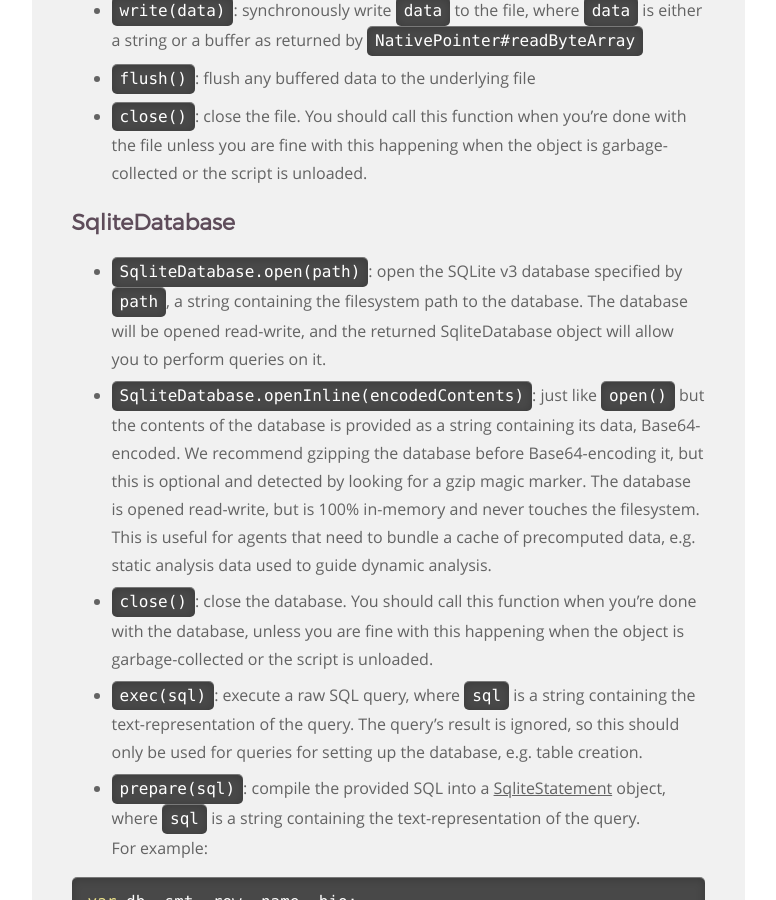
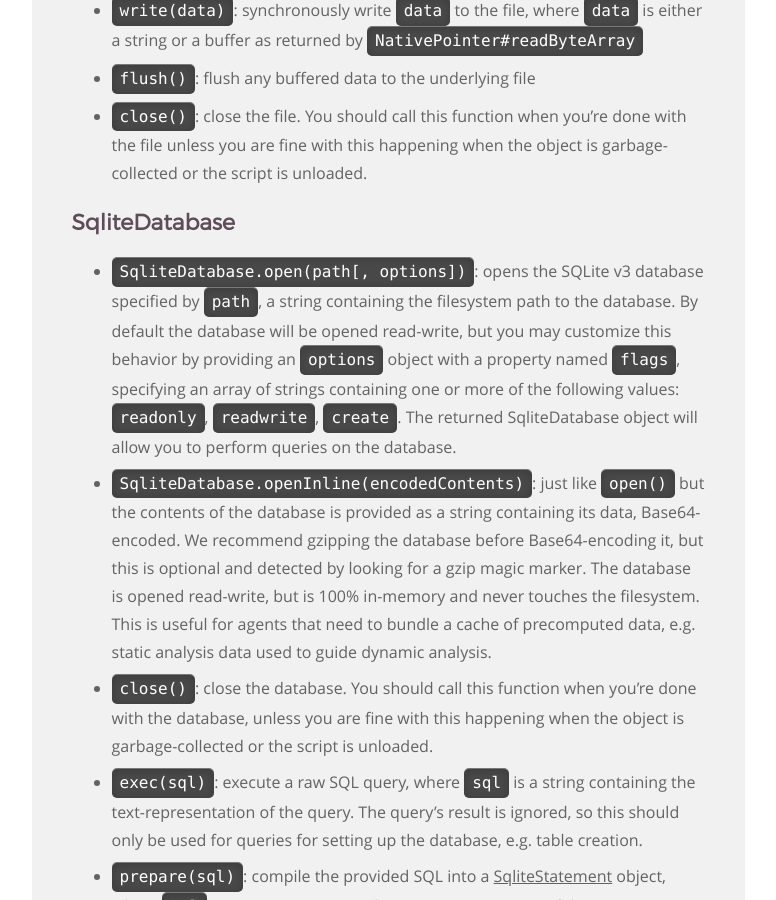
Before and after one commit to frida/frida-website, a Jekyll site: the page built from _docs/javascript-api.md, in a window 1280 px wide and 900 px high, scrolled down 29316 px. Shown: the whole window, without its empty margins (364-1140 px from the left). Built offline with Jekyll 4.4.1, drawn with Linux system fonts in a browser that asks for light colours.

Commit message:
Document SqliteDatabase.open()'s second parameter

```diff
--- a/_docs/javascript-api.md
+++ b/_docs/javascript-api.md
@@ -1193,10 +1193,13 @@ friendlyFunctionName(returnValue, thisPtr);
 
 ## SqliteDatabase
 
-+   `SqliteDatabase.open(path)`: open the SQLite v3 database specified by
-    `path`, a string containing the filesystem path to the database. The
-    database will be opened read-write, and the returned SqliteDatabase object
-    will allow you to perform queries on it.
++   `SqliteDatabase.open(path[, options])`: opens the SQLite v3 database
+    specified by `path`, a string containing the filesystem path to the
+    database. By default the database will be opened read-write, but you may
+    customize this behavior by providing an `options` object with a property
+    named `flags`, specifying an array of strings containing one or more of the
+    following values: `readonly`, `readwrite`, `create`.  The returned
+    SqliteDatabase object will allow you to perform queries on the database.
 
 +   `SqliteDatabase.openInline(encodedContents)`: just like `open()` but the
     contents of the database is provided as a string containing its data,
```
